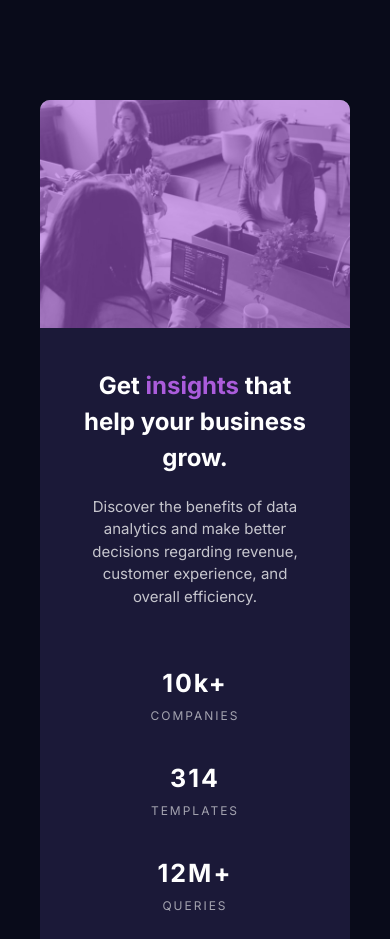
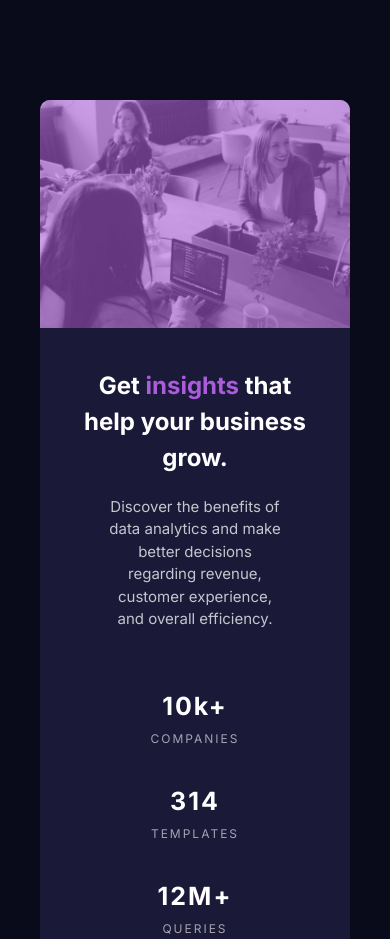
Before and after one commit to prafullofcode/Frontend-Mentor-stats-preview-card-component, a plain HTML site: page index.html in a window 390 px wide. Shown: the top 939 px of the page. Drawn offline with Linux system fonts and the light colour scheme.

Commit message:
Update queries.css

```diff
--- a/css/queries.css
+++ b/css/queries.css
@@ -33,7 +33,8 @@ html{
 
 .main-paragraph{
 text-align: center;
-font-size: 1.5rem;
+width: 80%;
+align-self: center;
 }
 .stats-wrapper{
     display: flex;
```
